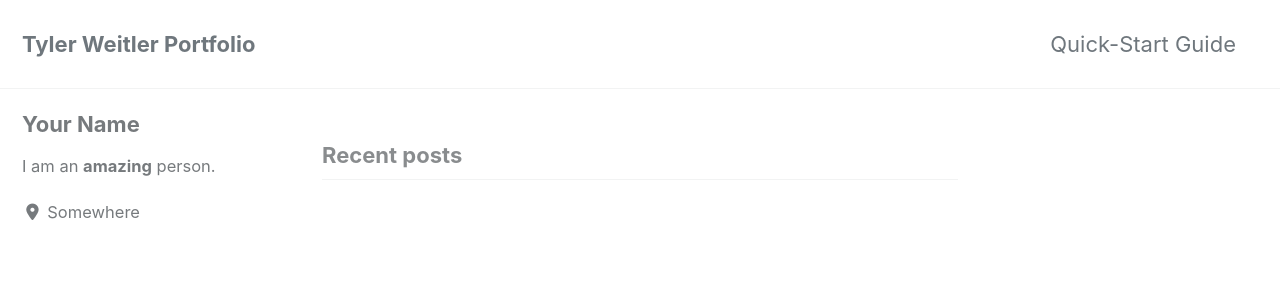
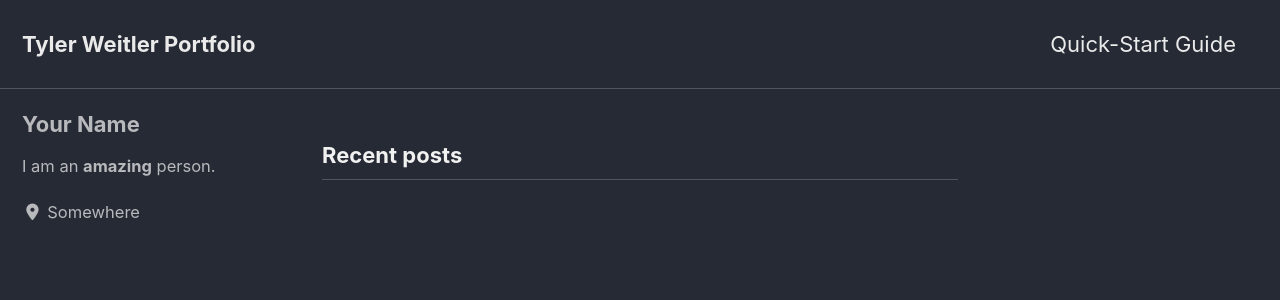
Before and after one commit to WeitlerT/WeitlerT.github.io, a Jekyll site: the page built from index.html, in a window 1280 px wide and 900 px high. Shown: the top 300 px of the window. Built offline with Jekyll 4.4.1, drawn with Linux system fonts in a browser that asks for light colours; cached includes are drawn as plain includes; nearby versions of some CDN libraries; the list of posts is cut into pages by our own code; some of the changed text lies outside the part shown.

Commit message:
Update _config.yml
Theme change

```diff
--- a/_config.yml
+++ b/_config.yml
@@ -12,14 +12,14 @@
 
 # theme                  : "minimal-mistakes-jekyll"
 remote_theme           : "mmistakes/minimal-mistakes@4.17.2"
-minimal_mistakes_skin    : "default" # "air", "aqua", "contrast", "dark", "dirt", "neon", "mint", "plum", "sunrise"
+minimal_mistakes_skin    : "dark" # "air", "aqua", "contrast", "dark", "dirt", "neon", "mint", "plum", "sunrise"
 
 # Site Settings
 locale                   : "en-US"
 title                    : "Tyler Weitler Portfolio"
 title_separator          : "-"
 subtitle                 : # site tagline that appears below site title in masthead
-name                     : "Your Name"
+name                     : "Tyler Weitler"
 description              : "An amazing website."
 url                      : # the base hostname & protocol for your site e.g. "https://mmistakes.github.io"
 baseurl                  : # the subpath of your site, e.g. "/blog"
```
